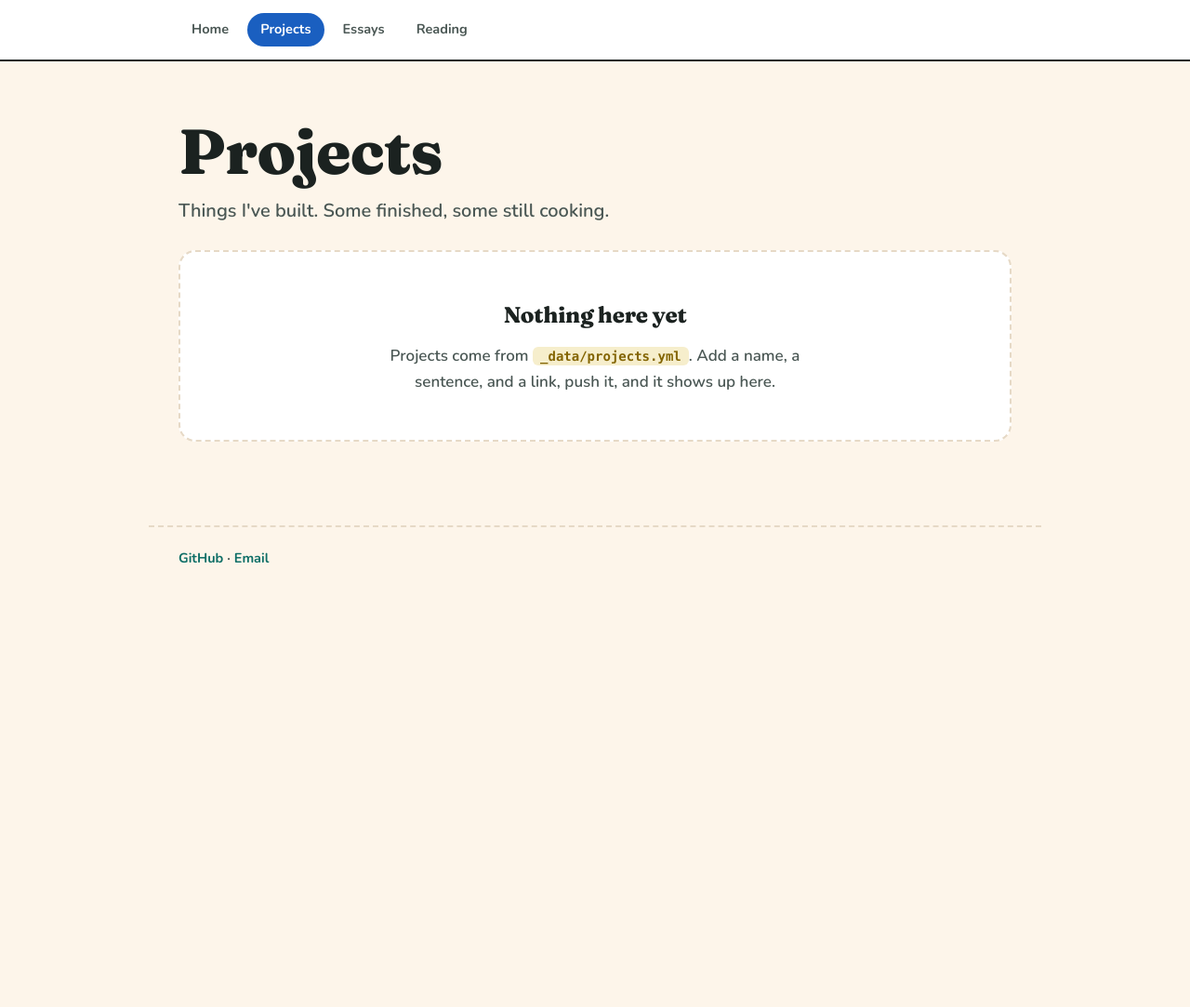
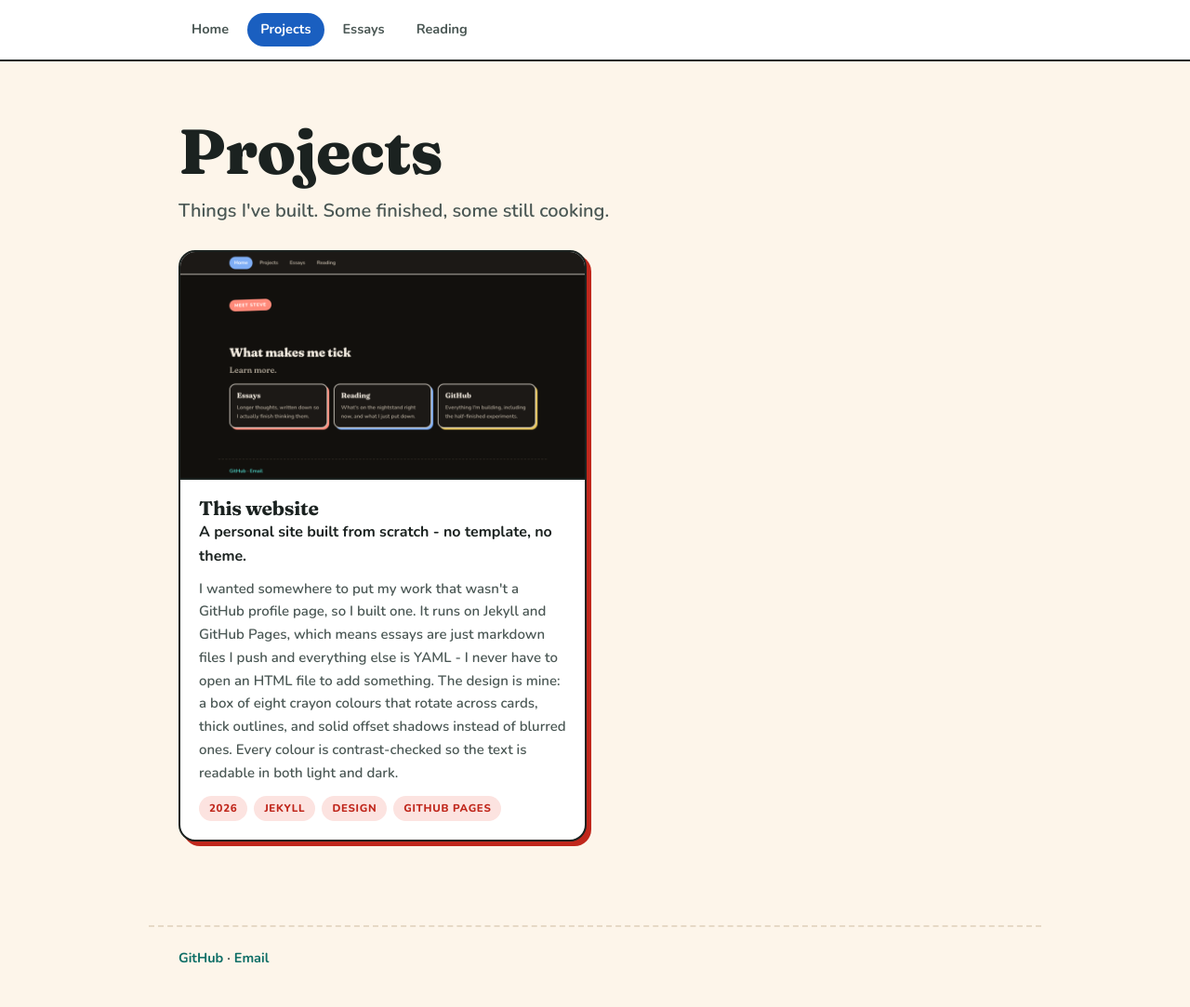
Before and after one commit to stevethetechguy/stevethetechguy.github.io, a Jekyll site: the page built from projects.html, in a window 1280 px wide. Shown: the whole page at 93% size. Built offline with Jekyll 4.4.1, drawn with Linux system fonts in a browser that asks for light colours; before the commit the page ends 900 px from its top, so only the background shows below that.

Commit message:
Add this site as the first project, with a cover image
Project cards take an optional image now - a real headless-Chrome
screenshot of the live site, not a mockup. Cards without one keep the
plain layout. Adds about, year and tag fields for the longer write-up on
the Projects page.

Co-Authored-By: Claude Opus 5 <noreply@anthropic.com>

```diff
--- a/_data/projects.yml
+++ b/_data/projects.yml
@@ -1,8 +1,25 @@
-# Your portfolio. Add a project, push, it appears.
-# Delete these comments and uncomment the block below to start.
+# Your portfolio. Add a project, push, it shows up.
 #
-# - name: Ticketing Gateway System
-#   what: One sentence on what it does and why you built it.
-#   link: https://github.com/stevethetechguy/Ticketing-Gateway-System
-#   tags: [Java, Spring, Microservices]
-#   featured: true          # featured projects also show on the home page
+#   name:     what it's called
+#   what:     one line, shown on the card
+#   about:    a longer paragraph, shown on the Projects page
+#   image:    /assets/img/something.png   (optional - a designed cover is used if omitted)
+#   link:     where it lives
+#   tags:     [a, few, words]
+#   year:     2026
+#   featured: true    also puts it on the home page
+
+- name: This website
+  what: A personal site built from scratch - no template, no theme.
+  about: >
+    I wanted somewhere to put my work that wasn't a GitHub profile page, so I built one.
+    It runs on Jekyll and GitHub Pages, which means essays are just markdown files I push
+    and everything else is YAML - I never have to open an HTML file to add something.
+    The design is mine: a box of eight crayon colours that rotate across cards, thick
+    outlines, and solid offset shadows instead of blurred ones. Every colour is
+    contrast-checked so the text is readable in both light and dark.
+  image: /assets/img/site-home.png
+  link: https://github.com/stevethetechguy/stevethetechguy.github.io
+  tags: [Jekyll, Design, GitHub Pages]
+  year: 2026
+  featured: true
--- a/assets/css/main.css
+++ b/assets/css/main.css
@@ -148,6 +148,18 @@ section{padding:clamp(30px,5vw,54px) 0 0}
   font-size:clamp(19px,2.5vw,24px);color:var(--ink2);margin:0 0 24px;max-width:44ch;
   line-height:1.35}
 
+/* project cards with a cover */
+.projects{grid-template-columns:repeat(auto-fill,minmax(320px,1fr))}
+.card.has-cover{padding:0;overflow:hidden}
+.card.has-cover .cover{display:block;line-height:0;box-shadow:none}
+.card.has-cover .cover img{width:100%;height:auto;aspect-ratio:16/9;object-fit:cover;
+  object-position:top center;border-bottom:var(--bw) solid var(--ink);
+  border-radius:0;transition:transform .2s ease}
+.card.has-cover:hover .cover img{transform:scale(1.02)}
+.card-body{padding:18px 20px 20px}
+.card-body .lede{margin-top:0;font-size:16px;color:var(--ink);font-weight:700}
+.card-body p+p{margin-top:9px;font-size:15px;font-weight:600;color:var(--ink2)}
+
 /* empty state */
 .empty{background:var(--surface);border:var(--bw) dashed var(--line);border-radius:var(--r);
   padding:clamp(28px,5vw,48px);text-align:center}
--- a/projects.html
+++ b/projects.html
@@ -5,12 +5,23 @@ blurb: Things I've built. Some finished, some still cooking.
 permalink: /projects/
 ---
 {% if site.data.projects and site.data.projects.size > 0 %}
-<div class="grid">
+<div class="grid projects">
   {% for p in site.data.projects %}
-  <article class="card">
-    <h3>{% if p.link %}<a href="{{ p.link }}">{{ p.name }}</a>{% else %}{{ p.name }}{% endif %}</h3>
-    {% if p.what %}<p>{{ p.what }}</p>{% endif %}
-    {% if p.tags %}<div class="meta">{% for t in p.tags %}<span class="pill">{{ t }}</span>{% endfor %}</div>{% endif %}
+  <article class="card{% if p.image %} has-cover{% endif %}">
+    {% if p.image %}
+    <a class="cover" href="{{ p.link | default: '#' }}" tabindex="-1" aria-hidden="true">
+      <img src="{{ p.image | relative_url }}" alt="Screenshot of {{ p.name }}" loading="lazy">
+    </a>
+    {% endif %}
+    <div class="card-body">
+      <h3>{% if p.link %}<a href="{{ p.link }}">{{ p.name }}</a>{% else %}{{ p.name }}{% endif %}</h3>
+      {% if p.what %}<p class="lede">{{ p.what }}</p>{% endif %}
+      {% if p.about %}<p>{{ p.about }}</p>{% endif %}
+      <div class="meta">
+        {% if p.year %}<span class="pill">{{ p.year }}</span>{% endif %}
+        {% for t in p.tags %}<span class="pill">{{ t }}</span>{% endfor %}
+      </div>
+    </div>
   </article>
   {% endfor %}
 </div>
```
Also changed, not shown: _layouts/home.html (+15 -5 lines), assets/img/site-home.png (added).
